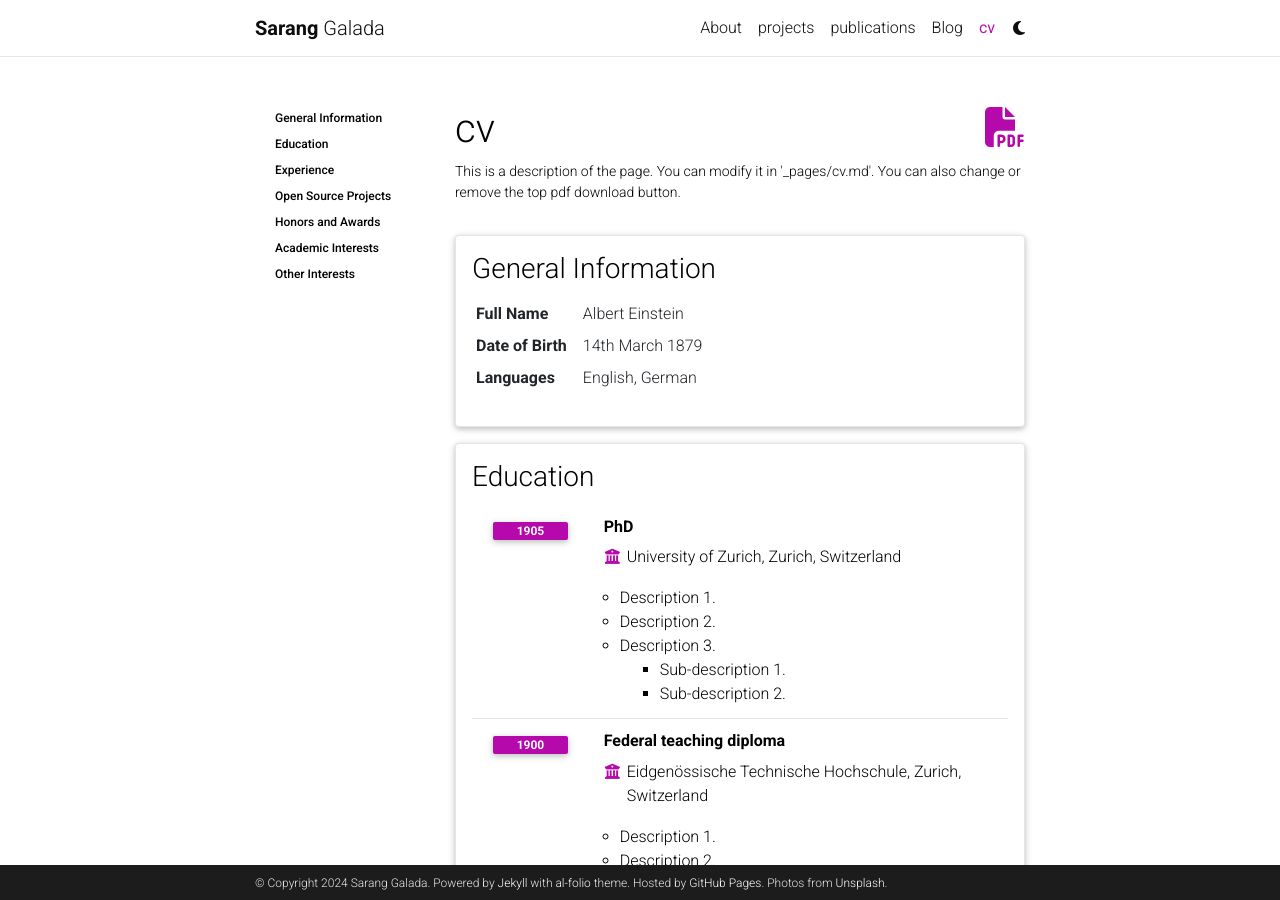
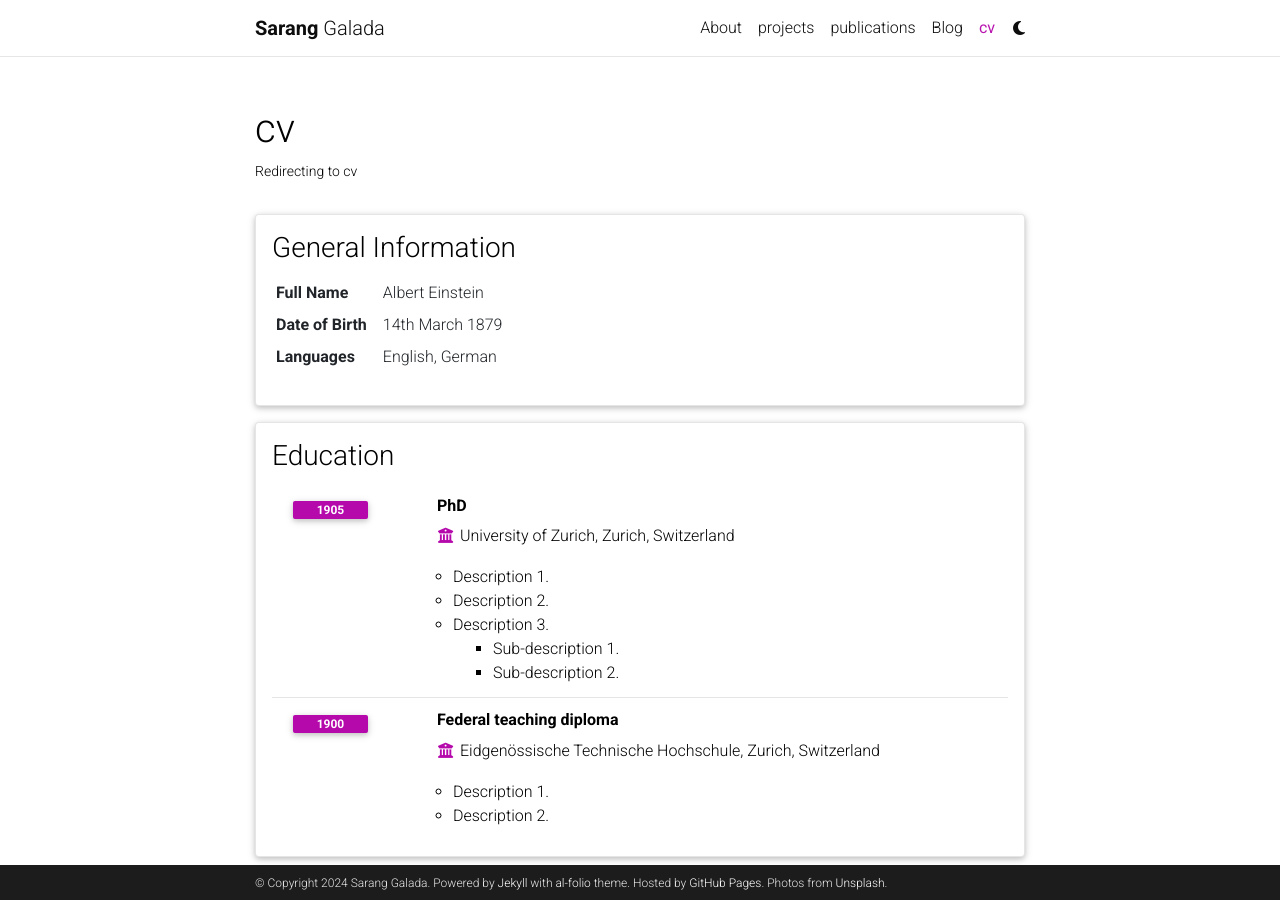
Before and after one commit to saranggalada/saranggalada.github.io, a Jekyll site: the page built from _pages/cv.md, in a window 1280 px wide and 900 px high. Built offline with Jekyll 4.4.1, drawn with Linux system fonts in a browser that asks for light colours; comment, search, counter and statistics services are not loaded; a style sheet for code colours, icons or effects is not loaded.

Commit message:
Update cv.md

```diff
--- a/_pages/cv.md
+++ b/_pages/cv.md
@@ -1,3 +1,25 @@
+---
+layout: cv
+permalink: /cv/
+title: cv
+description: Redirecting to cv
+nav: true
+nav_order: 3
+---
+
+<html>
+<head>
+    <meta http-equiv="refresh" content="0; url=https://drive.google.com/file/d/1gOfea_w9rLtBBCoeNZqWnC2fnUPVOig8k">
+</head>
+<body>
+    <p>Redirecting to <a href="https://drive.google.com/file/d/1gOfea_w9rLtBBCoeNZqWnC2fnUPVOig8">Google Drive</a>...</p>
+</body>
+</html>
+
+
+
+
+<!--
 ---
 layout: cv
 permalink: /cv/
@@ -9,3 +31,4 @@ description: This is a description of the page. You can modify it in '_pages/cv.
 toc:
   sidebar: left
 ---
+-->
```
